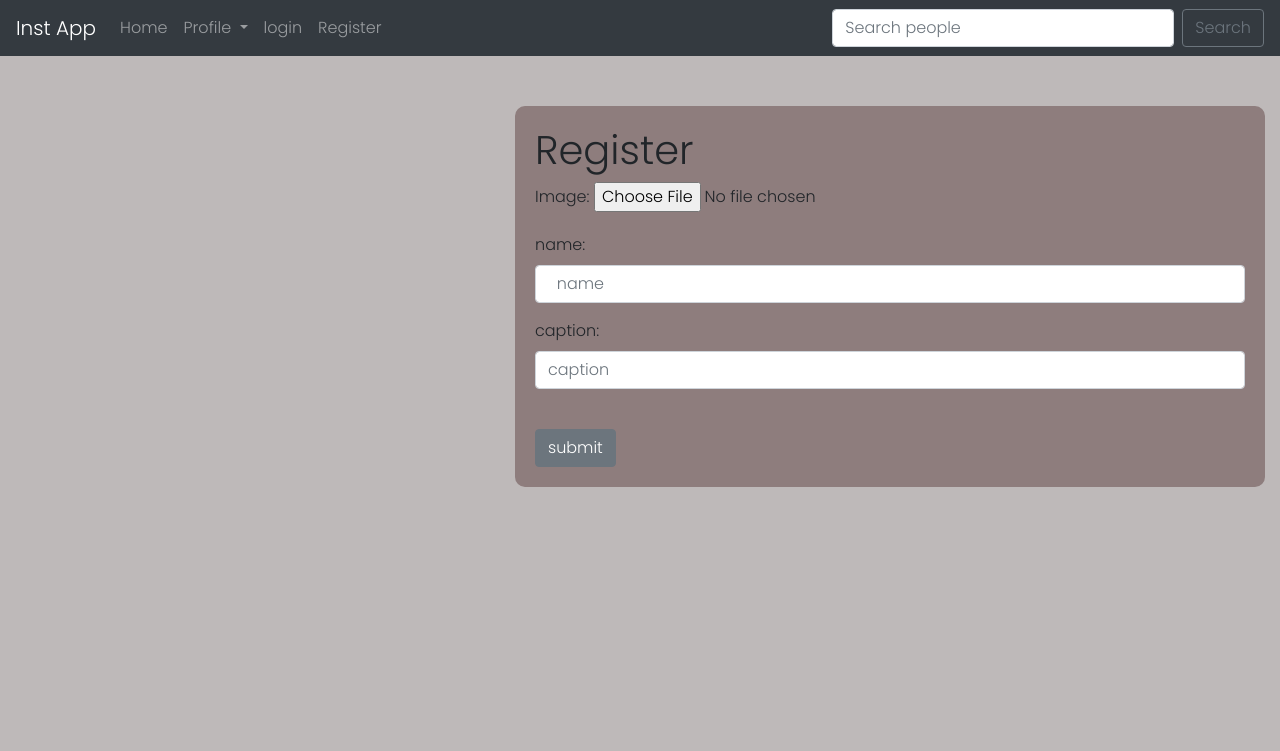
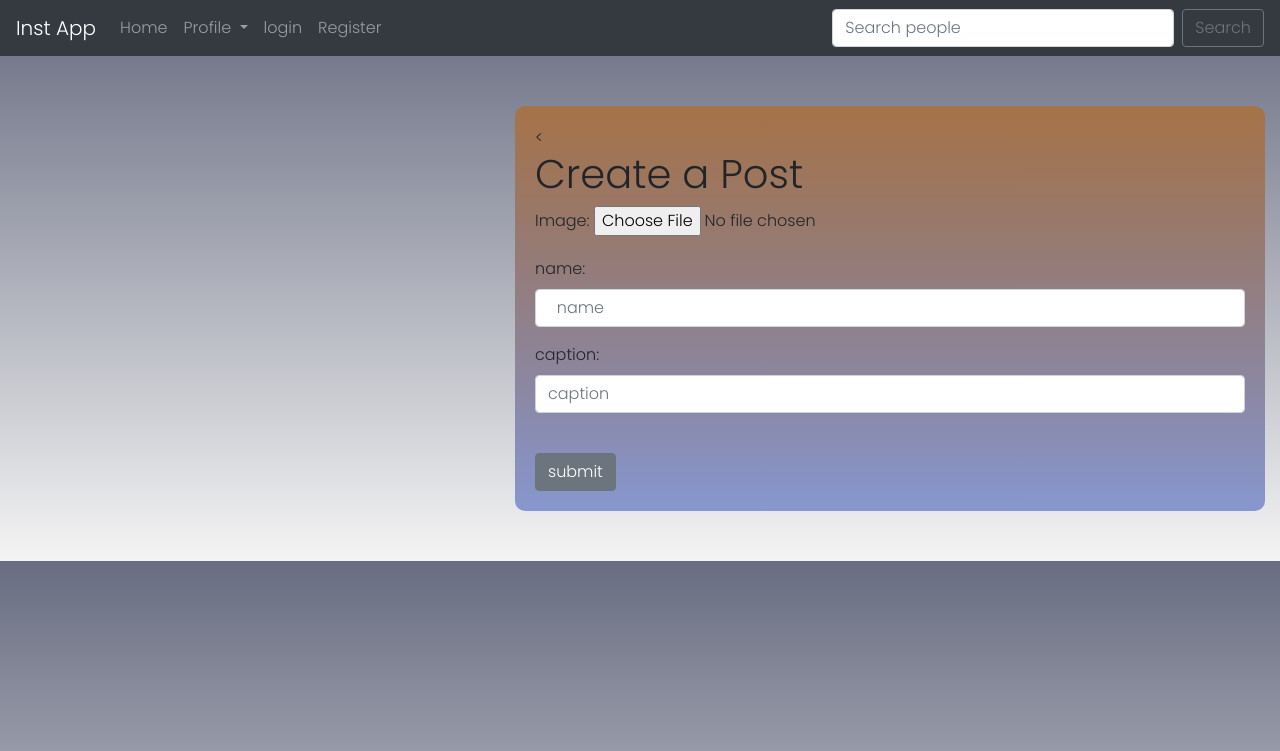
Before and after one commit to lcmongwe/instapp, a Django app: page /post in a window 1280 px wide. Shown: the top 751 px of the page. Run offline with Django 4.2, Linux system fonts and the light colour scheme; some libraries are stand-ins or nearby versions.

```diff
--- a/instapp/static/css/instapp.css
+++ b/instapp/static/css/instapp.css
@@ -13,7 +13,8 @@
 /* login.html */
 
 .loginform{
-  background:rgb(169, 155, 155);
+  /* background:rgb(169, 155, 155); */
+  background: linear-gradient(180deg, rgba(185, 105, 31, 0.66) 0%, rgba(6, 43, 172, 0.429) 100%);
   height: 60vh;
   width:60%;
   margin-left:20%;
@@ -26,7 +27,8 @@
   height:60vh;
   margin: 50px ;
   margin-left: 40%;
-  background: rgb(142, 125, 125);
+  /* background: rgb(142, 125, 125); */
+  background: linear-gradient(180deg, rgba(185, 105, 31, 0.66) 0%, rgba(6, 43, 172, 0.429) 100%);
   border-radius: 10px;
   padding: 10px
 
@@ -36,7 +38,8 @@
 
 /* register.html */
 .registerform{
-  background:rgb(169, 155, 155);
+  /* background:rgb(169, 155, 155); */
+  background: linear-gradient(180deg, rgba(185, 105, 31, 0.66) 0%, rgba(6, 43, 172, 0.429) 100%);
   height: auto;
   width:60%;
   margin-left:20%;
@@ -50,7 +53,8 @@
   height:auto;
   margin: 50px ;
   margin-left: 40%;
-  background: rgb(142, 125, 125);
+  /* background: rgb(142, 125, 125); */
+  background: linear-gradient(180deg, rgba(185, 105, 31, 0.66) 0%, rgba(6, 43, 172, 0.429) 100%);
   border-radius: 10px;
   padding: 20px
 
@@ -64,12 +68,9 @@
 /* home.html */
 
 #home-card{
-  border-radius: 20px;
-  background:rgb(169, 155, 155);
+  border-radius: 2px;
+
 
 }
 
-#row1{
-  color:red
-}
 /* home ends */
--- a/instapp/templates/base.html
+++ b/instapp/templates/base.html
@@ -18,7 +18,9 @@
 
      {% endblock %}
     <style>
-      body {background: rgb(190, 185, 185);}
+      /* body {background: rgb(190, 185, 185);} */
+      body {background: linear-gradient(180deg, rgba(22, 30, 61, 0.65) 0%, rgba(238, 238, 238, 0.65) 100%);}
+
     </style>
   </head>
   <body>
--- a/instapp/templates/home.html
+++ b/instapp/templates/home.html
@@ -17,7 +17,7 @@
     <div class="card home-card" id="home-card" style="width: 38rem;">
   <img class="card-img-top" src="{{post.image.url}}" alt="Card image cap" width="400px" height="400px">
   <div class="card-body">
-   <p> <a href="#" class="card-link"><i class="fa fa-heart-o " aria-hidden="true"></i></a><button type="button" class="btn btn-outline-secondary">Follow</button></p>
+   <p> <a href="#" class="card-link"><i class="fa fa-heart-o " aria-hidden="true"></i></a><button type="button" class="btn btn-outline-secondary btn-sm">Follow</button></p>
     <p class="card-text"><span style="color:blue">#{{post.img_name}}</span></p>
 
     <p class="card-text">{{post.imge_caption}}</p>
--- a/instapp/templates/post.html
+++ b/instapp/templates/post.html
@@ -1,6 +1,7 @@
 {% extends 'base.html' %}
 {% block content%}
-
+<div class="registerform"></div>
+<div class="formr"><
 {%if form.errors%}
 
 <div class="alert alert-warning alert-dismissible fade show" role="alert">
@@ -13,8 +14,8 @@ there was an error with the form
 {%endif%}
 
 
-<div class="formr">
-  <h1>Register</h1>
+<div class="">
+  <h1>Create a Post</h1>
 
 <form action="{% url 'post'%}" method="POST" enctype="multipart/form-data">
 
```
Also changed, not shown: instapp/templates/create_profile.html (+6 -3 lines), instaproject/settings.py (+8 -1 lines).
